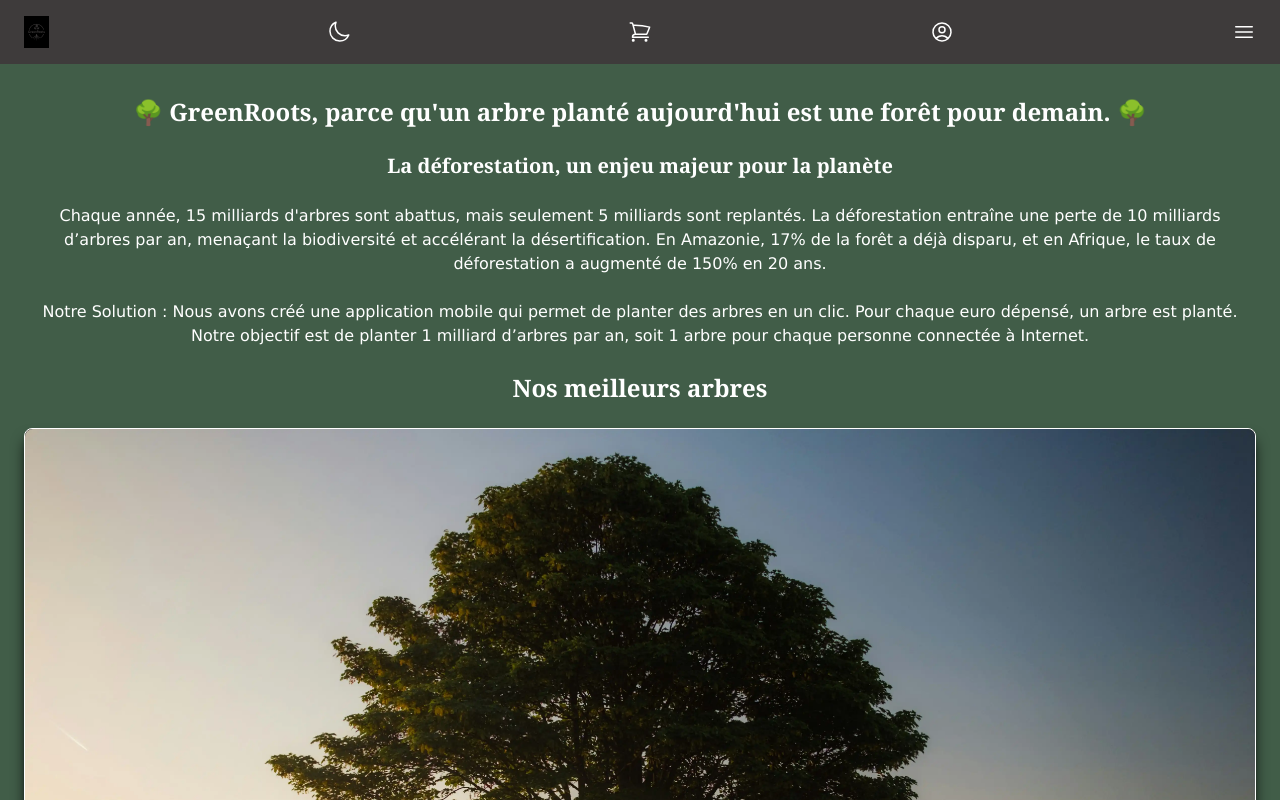
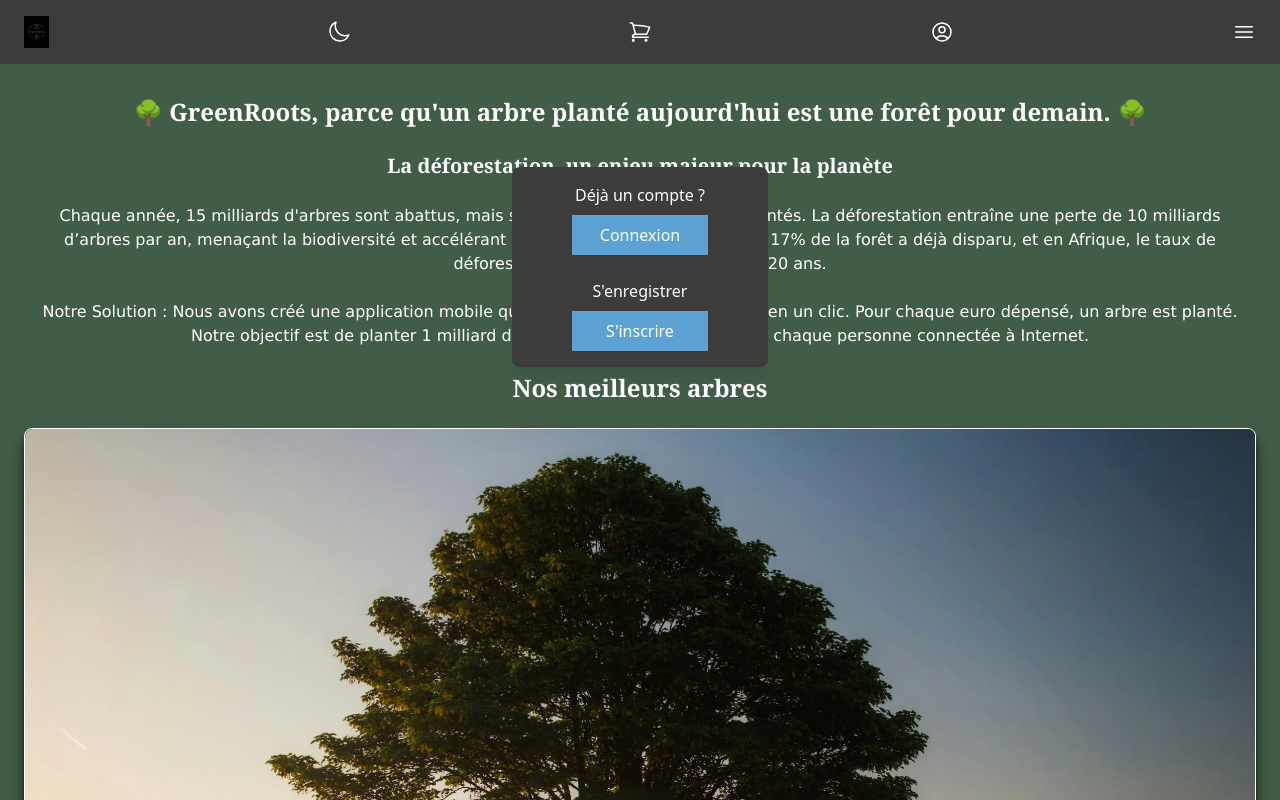
Before and after one commit to NathanBegue/GreenRoots-front, a React (Vite) app: page / in a window 1280 px wide. Shown: the top 800 px of the page. Built offline with nearby package versions, Linux system fonts and the light colour scheme.

Commit message:
integration modale de connexion presque ok

```diff
--- a/src/component/pages/Index.tsx
+++ b/src/component/pages/Index.tsx
@@ -1,11 +1,13 @@
 import Header from "../layout/Header";
 import Card from "../ui/Card";
 import Footer from "../layout/Footer";
+import ConnexionModal from "../ui/Connexion-modal";
 
 export default function Index() {
     return (
         <div className="w-full max-w-screen overflow-hidden">
             <Header />
+            <ConnexionModal />
             <main className="bg-dark-primary text-white p-6 flex flex-col gap-6 text-center pt-24">
                 <section className="flex flex-col gap-6">
                     <h1 className="text-2xl font-bold font-title">
--- /dev/null
+++ b/src/component/ui/Connexion-modal.tsx
@@ -0,0 +1,14 @@
+export default function ConnexionModal() {
+    return (
+        <div className="absolute top-1/3 left-1/2 -translate-x-1/2 -translate-y-1/2 bg-dark-secondary bg-opacity-90 w-64 h-50 p-4 rounded-lg text-center shadow-lg text-white flex flex-col  justify-between items-center gap-4 ">
+            <div className="flex flex-col gap-2 min-w-34">
+                <p className="">Déjà un compte ?</p>
+                <a href="#" className="bg-cta py-2 px-4">Connexion</a>
+            </div>
+            <div className="flex flex-col gap-2 min-w-34">
+                <p className="">S'enregistrer</p>
+                <a href="#" className="bg-cta py-2 px-4">S'inscrire</a>
+            </div>
+        </div>
+    );
+}
```
